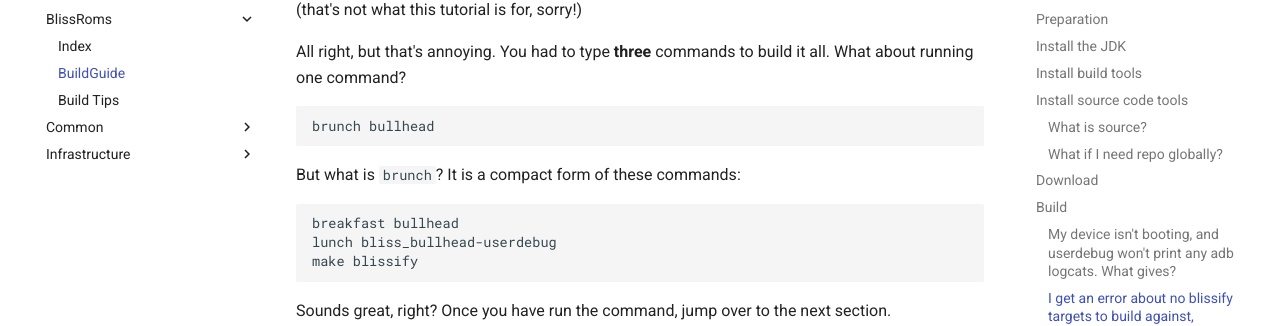
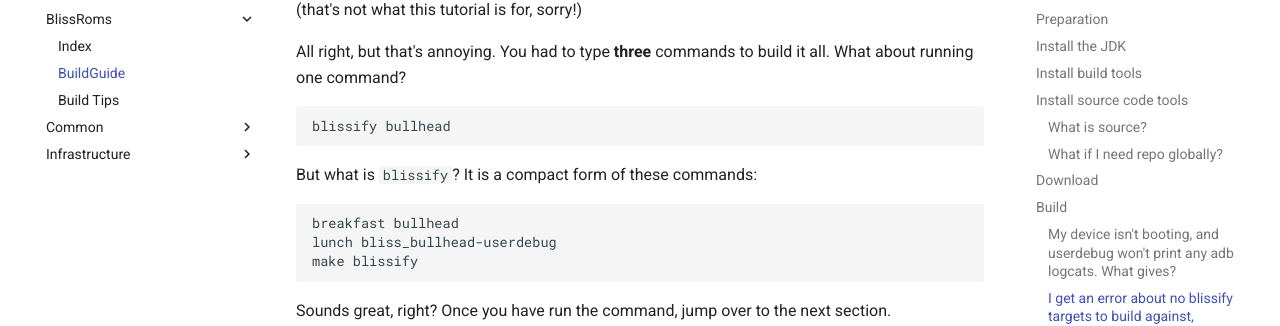
Before and after one commit to BlissRoms/Documentation-old, an MkDocs documentation site: the page built from docs/BlissRoms/build-guide.md, in a window 1280 px wide and 900 px high, scrolled down 5136 px. Shown: the part 143-469 px from the top of the window. Built offline with MkDocs 1.6.1 and Material for MkDocs 9.7.7, drawn with Linux system fonts in a browser that asks for light colours.

Commit message:
brunch -> blissify
Change-Id: Ia1a3805d88e6d44c74a1ac6f7d840ee90b23aeeb

```diff
--- a/docs/BlissRoms/build-guide.md
+++ b/docs/BlissRoms/build-guide.md
@@ -152,9 +152,9 @@ If you are building other ROMs, it is usually `make bacon`. For BlissRoms, we ch
 
 All right, but that's annoying. You had to type **three** commands to build it all. What about running one command?
 
-    brunch bullhead
+    blissify bullhead
 
-But what is `brunch`? It is a compact form of these commands:
+But what is `blissify`? It is a compact form of these commands:
 
     breakfast bullhead
     lunch bliss_bullhead-userdebug
```
